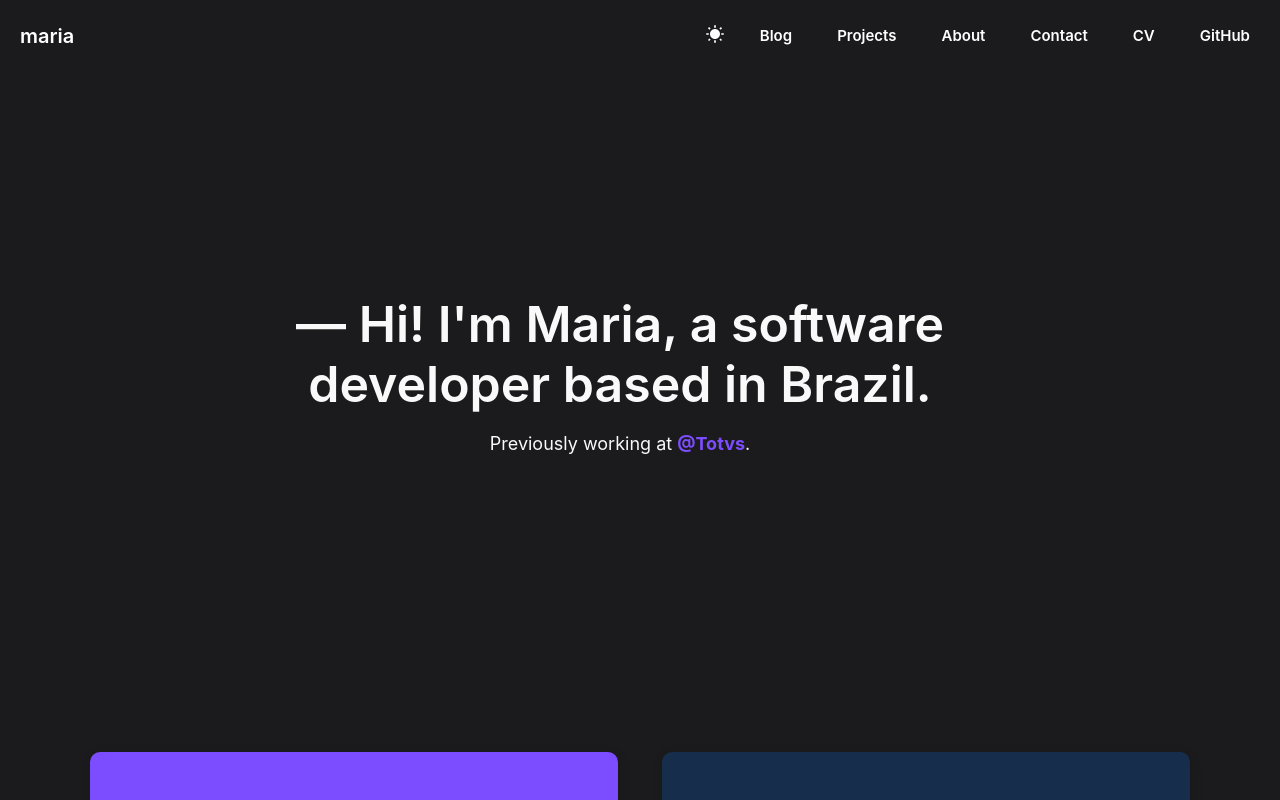
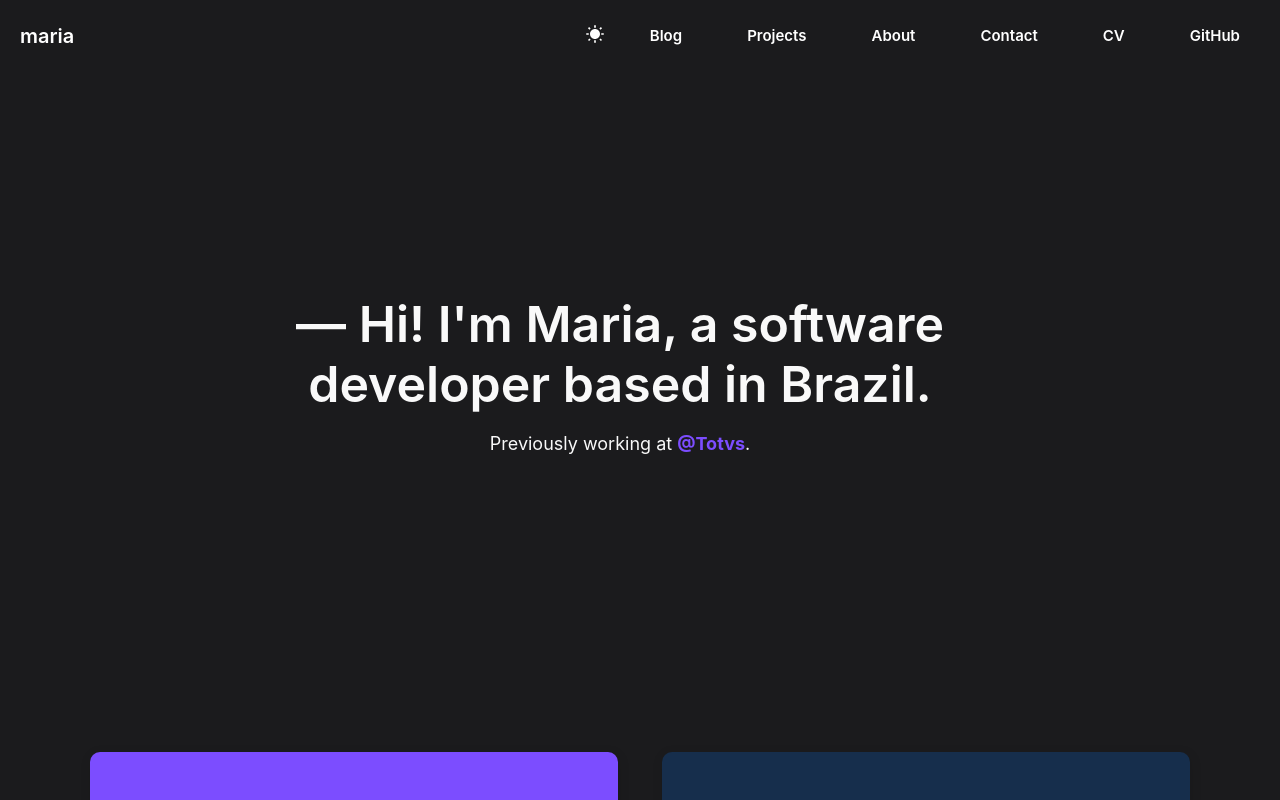
Before and after one commit to marinspira/marinspira.github.io, a React (Create React App) app: page / in a window 1280 px wide. Shown: the top 800 px of the page. Built offline with nearby package versions, Linux system fonts and the light colour scheme; no server answers.

Commit message:
Fix menu mobile

```diff
--- a/src/components/header/index.jsx
+++ b/src/components/header/index.jsx
@@ -1,4 +1,4 @@
-import React, { useContext, useEffect, useState } from 'react';
+import React, { useContext, useEffect, useRef, useState } from 'react';
 import * as C from './styles'
 import { HashLink } from 'react-router-hash-link';
 import { FaBars } from 'react-icons/fa';
@@ -8,6 +8,8 @@ import { HeaderVisibilityContext } from '../../contexts/headerVisibilityContext'
 function Header() {
     const [menuOpen, setMenuOpen] = useState(false);
     const [isMobile, setIsMobile] = useState(window.innerWidth < 600);
+
+    const navbarRef = useRef();
 
     useEffect(() => {
         const handleResize = () => {
@@ -19,6 +21,19 @@ function Header() {
     }, []);
 
     const { showHeader } = useContext(HeaderVisibilityContext);
+
+    useEffect(() => {
+        const handleClickOutside = (event) => {
+            if (menuOpen && navbarRef.current && !navbarRef.current.contains(event.target)) {
+                setMenuOpen(false);
+            }
+        };
+
+        document.addEventListener('mousedown', handleClickOutside);
+        return () => {
+            document.removeEventListener('mousedown', handleClickOutside);
+        };
+    }, [menuOpen]);
 
     const toggleMenu = () => {
         setMenuOpen(!menuOpen);
@@ -50,18 +65,18 @@ function Header() {
                     </C.MenuIcon>
                 </div>
 
-                <C.Navbar menuOpen={menuOpen}>
+                <C.Navbar ref={navbarRef} menuOpen={menuOpen}>
                     {!isMobile && (
                         <div style={{ cursor: "pointer" }} onClick={() => setIsDark(prev => !prev)}>
                             {isDark ? <IoMdSunny size={20} color='white' /> : <IoMdMoon size={20} color='black' />}
                         </div>
                     )}
-                    <li><a href='/#/blog'>Blog</a></li>
-                    <li><HashLink to="/#projects">Projects</HashLink></li>
-                    <li><HashLink to="/#about">About</HashLink></li>
-                    <li><HashLink to="mailto:mariaferreira.developer@gmail.com">Contact</HashLink></li>
-                    <li><a href="https://drive.google.com/file/d/1dybROZTrO_tOiMAO-cE0s2HKIgc9qZqa/view?usp=sharing" target="_blank" rel="noopener noreferrer">CV</a></li>
-                    <li><a href="https://www.github.com/marinspira" target="_blank" rel="noopener noreferrer">GitHub</a></li>
+                    <li onClick={() => setMenuOpen(false)}><a href='/#/blog'>Blog</a></li>
+                    <li onClick={() => setMenuOpen(false)}><HashLink to="/#projects">Projects</HashLink></li>
+                    <li onClick={() => setMenuOpen(false)}><HashLink to="/#about">About</HashLink></li>
+                    <li onClick={() => setMenuOpen(false)}><HashLink to="mailto:mariaferreira.developer@gmail.com">Contact</HashLink></li>
+                    <li onClick={() => setMenuOpen(false)}><a href="https://drive.google.com/file/d/1dybROZTrO_tOiMAO-cE0s2HKIgc9qZqa/view?usp=sharing" target="_blank" rel="noopener noreferrer">CV</a></li>
+                    <li onClick={() => setMenuOpen(false)}><a href="https://www.github.com/marinspira" target="_blank" rel="noopener noreferrer">GitHub</a></li>
                 </C.Navbar>
             </C.Header>
             {/* </div> */}
--- a/src/components/header/styles.jsx
+++ b/src/components/header/styles.jsx
@@ -49,7 +49,7 @@ export const Navbar = styled.ul`
     li a {
         font-weight: 600;
         cursor: pointer;
-        padding: 20px 10px;
+        padding: 20px;
         color: var(--black);
         width: 100%;
         font-size: 15px;
--- a/src/components/singlepost/styles.jsx
+++ b/src/components/singlepost/styles.jsx
@@ -19,6 +19,10 @@ export const ContentWrapper = styled.div`
   display: flex;
   align-items: flex-start;
   gap: 40px;
+
+  @media screen {
+    padding: 10px;
+  }
 `;
 
 export const MainContent = styled.div`
```
